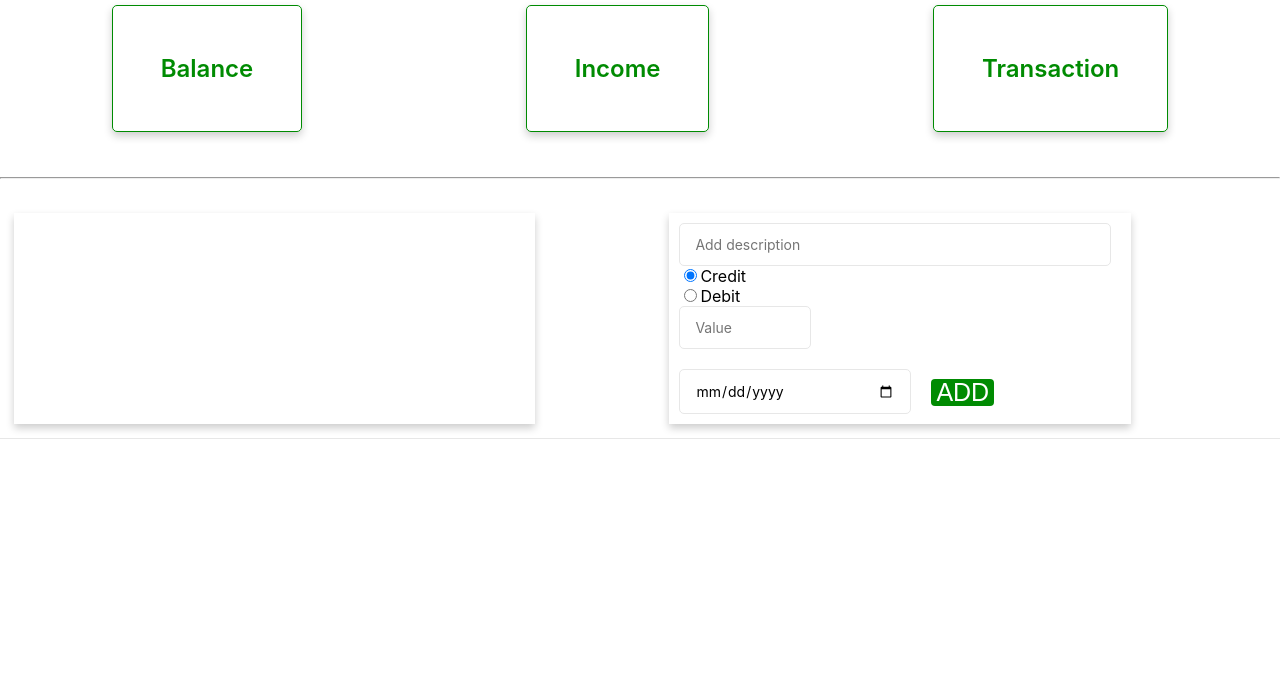
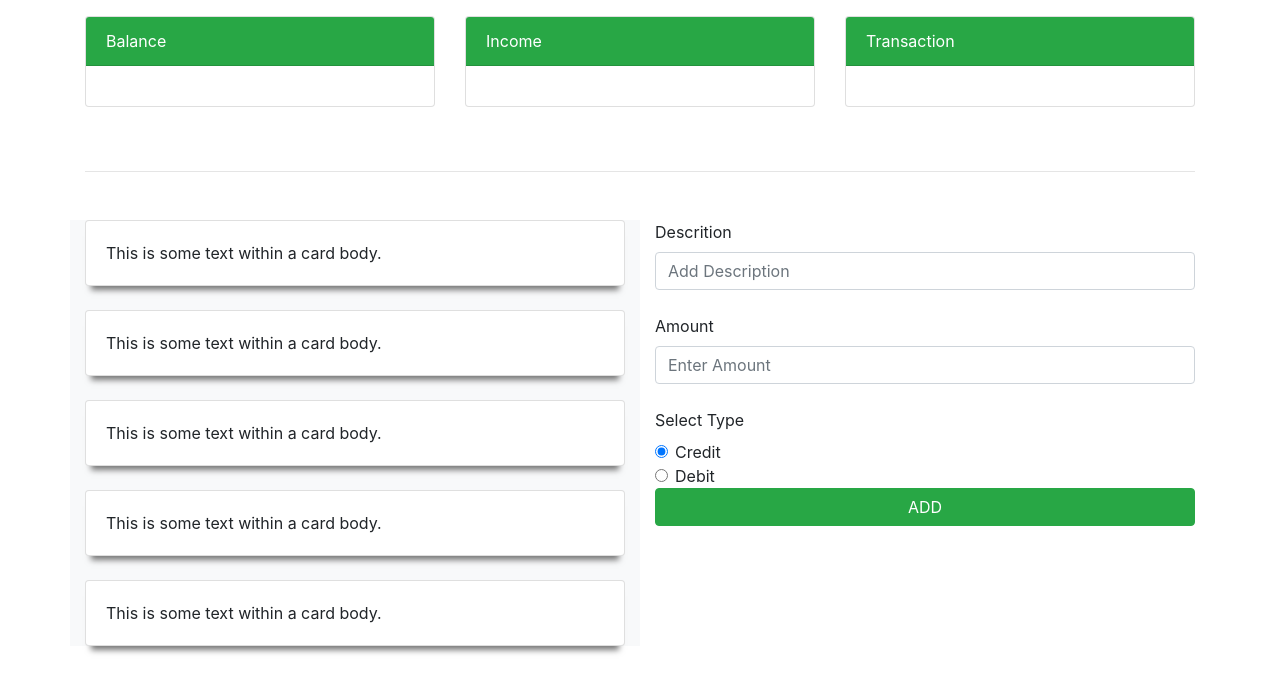
Before and after one commit to Gargi-123/Expense-Manager-React, a React (Create React App) app: page /dashboard in a window 1280 px wide. Shown: the top 692 px of the page. Built offline with nearby package versions, Linux system fonts and the light colour scheme; the HTML template or start-up script is replaced by a standard one.

Commit message:
modified Dashboard

```diff
--- a/src/App.js
+++ b/src/App.js
@@ -1,5 +1,5 @@
 import React from 'react';
-import styles from './App.module.css';
+//import styles from './App.module.css';
 import PublicRoutes from "./routes/PublicRoutes";
 
 function App() {
--- a/src/Components/authentication/Form.jsx
+++ b/src/Components/authentication/Form.jsx
@@ -97,7 +97,7 @@ class Form extends Component {
   }
 }
 
-const mapStateToProps = () => ({});
+//const mapStateToProps = () => ({});
 
 const mapDispatchToProps = (dispatch) => ({
   registerUser: (payload) => dispatch(registerUser(payload)),
--- a/src/Components/dashboard/Dashboard.jsx
+++ b/src/Components/dashboard/Dashboard.jsx
@@ -1,50 +1,103 @@
 import React from "react"
-import { Layout, Balance, ListTransaction, Income, Transaction, Add, AddContainer,AddDate, AddType, AddDescription, AddValue, AddButton } from "./Styles.jsx"
+import "../../../node_modules/bootstrap/dist/css/bootstrap.min.css"
 
-function Dashboard() {
-    return (
-        <div>
-            <Layout>
-                <Balance>
-                    Balance
-                </Balance>
-                <Income>
-                    Income
-              </Income>
-                <Transaction>
-                    Transaction
-              </Transaction>
-            </Layout>
-            <hr />
 
-            <Add>
-                <ListTransaction>
 
-                </ListTransaction>
-                <AddContainer>
+class Dashboard extends React.Component {
+    constructor(props) {
+        super(props)
+        this.state = {
 
-                    <AddDescription type="text" placeholder="Add description"  >
-                    </AddDescription>
-                    <br />
-                    <input type="radio" id="credit" name="credit" value="credit"
-                        checked />
-                    <label for="credit">Credit</label>
-                    <br />
-                    <input type="radio" id="debit" name="debit" value="debit" />
-                    <label for="debit">Debit</label>
-                    <br/>
-                    <AddValue type="number" placeholder="Value"></AddValue>
-                    <br/>
-                    <br/>
-                    <AddDate type="date" name="trip-start"
-                        value="date"></AddDate>
-                    <AddButton>ADD</AddButton>
-                </AddContainer>
-            </Add>
+        }
+    }
 
-        </div>
-    )
 
+    render() {
+        return (
+            <div className="container">
+                <div className="row mt-3 mb-5">
+                    <div className="col">
+                        <div className="card text-white rounded mb-3 ">
+                            <div className="card-header bg-success">Balance</div>
+                            <div className="card-body">
+                            </div>
+                        </div>
+                    </div>
+                    <div className="col">
+                        <div className="card text-white rounded mb-3">
+                            <div className="card-header bg-success">Income</div>
+                            <div className="card-body">
+                            </div>
+                        </div>
+                    </div>
+
+                    <div className="col">
+                        <div className="card text-white rounded mb-3">
+                            <div className="card-header bg-success">Transaction</div>
+                            <div className="card-body">
+                            </div>
+                        </div>
+                    </div>
+                </div>
+                <hr />
+                <div className="row mt-5">
+                    <div className="col bg-light">
+                        <div class="card" style={{"boxShadow":" 0 10px 6px -6px #777"}}>
+                            <div class="card-body">
+                                This is some text within a card body.
+                            </div>
+                        </div>
+                        <br/>
+                        <div class="card" style={{"boxShadow":" 0 10px 6px -6px #777"}}>
+                            <div class="card-body">
+                                This is some text within a card body.
+                            </div>
+                        </div>
+                        <br/>
+                        <div class="card" style={{"boxShadow":" 0 10px 6px -6px #777"}}>
+                            <div class="card-body">
+                                This is some text within a card body.
+                            </div>
+                        </div>
+                        <br/>
+                        <div class="card" style={{"boxShadow":" 0 10px 6px -6px #777"}}>
+                            <div class="card-body">
+                                This is some text within a card body.
+                            </div>
+                        </div>
+                        <br/>
+                        <div class="card" style={{"boxShadow":" 0 10px 6px -6px #777"}}>
+                            <div class="card-body">
+                                This is some text within a card body.
+                            </div>
+                        </div>
+
+                    </div>
+                    <div className="col">
+                        <label>Descrition</label>
+                        <input type="text" class="form-control" placeholder="Add Description" />
+                        <br/>
+                        <label>Amount</label>
+                        <input type="text" class="form-control" placeholder="Enter Amount" />
+                        <br/>
+                        <label>Select Type</label>
+                        <div class="form-check">
+                            <input class="form-check-input" type="radio" name="exampleRadios" id="exampleRadios1" value="option1" checked />
+                            <label class="form-check-label" for="exampleRadios1">
+                                Credit
+                                 </label>
+                        </div>
+                        <div class="form-check">
+                            <input class="form-check-input" type="radio" name="exampleRadios" id="exampleRadios2" value="option2" />
+                            <label class="form-check-label" for="exampleRadios2">
+                                Debit
+                                    </label>
+                        </div>
+                        <button className="btn btn-success btn-block">ADD</button>
+                    </div>
+                </div>
+            </div>
+        )
+    }
 }
-
 export default Dashboard
--- a/src/Components/dashboard/Styles.jsx
+++ /dev/null
@@ -1,154 +0,0 @@
-
-import styled from "styled-components";
-
-
-
-//Top Part
-export const Layout = styled.div`
- display: flex;
- flex-direction: row;
- flex-wrap: wrap;
-  justify-content:space-around;
-  margin-bottom:40px;
-`;
-
-export const Balance=styled.div`
-color:#008B02;
-padding: 3rem;
-font-size: 24px;
-font-weight: 600;
-border: 1px solid #008B02;
-border-radius: 5px;
-margin: 5px;
-box-shadow: 0 4px 8px 0 rgba(0, 0, 0, 0.2);
-&:hover {
-   cursor: pointer;
-   filter: brightness(1.75);
- }
-`;
-
-
-export const Income =styled.div`
- color:#008B02;
- padding: 3rem;
- font-size: 24px;
- font-weight: 600;
- border: 1px solid #008B02;
- border-radius: 5px;
- margin: 5px;
- box-shadow: 0 4px 8px 0 rgba(0, 0, 0, 0.2);
- &:hover {
-    cursor: pointer;
-    filter: brightness(1.75);
-  }
-`;
-export const Transaction=styled.div`
- color:#008B02;
- padding: 3rem;
- font-size: 24px;
- font-weight: 600;
- border: 1px solid #008B02;
- border-radius: 5px;
- margin: 5px;
- box-shadow: 0 4px 8px 0 rgba(0, 0, 0, 0.2);
- &:hover {
-    cursor: pointer;
-    filter: brightness(1.75);
-  }
-`;
-
-
-export const Add=styled.div`
-margin-top:20px;
-display:flex;
-padding: 14px;
-border-bottom: 1px solid #e7e7e7;
-justify-content:space-around;
-`;
-export const AddContainer=styled.div`
- margin: 0 auto;
- box-shadow: 0 4px 8px 0 rgba(0, 0, 0, 0.2);
- padding:10px
-
-`;
-
-
-export const AddType=styled.select`
-width: 55px;
-border: 1px solid #e7e7e7;
-height: 44px;
-font-size: 18px;
-color: inherit;
-background-color: #fff;
-margin-right: 10px;
-font-weight: 300;
-transition: border 0.3s;
-`;
-
-
-export const AddDescription=styled.input`
-width: 400px;
-border: 1px solid #e7e7e7;
-background-color: #fff;
-color: inherit;
-font-family: inherit;
-font-size: 14px;
-padding: 12px 15px;
-margin-right: 10px;
-border-radius: 5px;
-transition: border 0.3s;
-`
-export const AddDate=styled.input`
-width: 200px;
-border: 1px solid #e7e7e7;
-background-color: #fff;
-color: inherit;
-font-family: inherit;
-font-size: 14px;
-padding: 12px 15px;
-margin-right: 10px;
-border-radius: 5px;
-transition: border 0.3s;
-`
-
-
-export const AddValue=styled.input`
-width: 100px;
-border: 1px solid #e7e7e7;
-background-color: #fff;
-color: inherit;
-font-family: inherit;
-font-size: 14px;
-padding: 12px 15px;
-margin-right: 10px;
-border-radius: 5px;
-transition: border 0.3s;
-
-`
-export const AddButton =styled.button`
-font-size: 25px;
-background: none;
-border: none;
-color: #28B9B5;
-cursor: pointer;
-display: inline-block;
-vertical-align: middle;
-line-height: 1.1;
-margin-left: 10px;
-&:hover {
-    cursor: pointer;
-    filter: brightness(1.75);
-  }
-  padding: 0px 5px 0px 5px;
-  border: none;
-  border-radius: 4px;
-  background: ${(props) => props.del ? "#b80000": "#008b02" };
-  color: #fff;
-  font-weight: 100
-`
-
-export const ListTransaction=styled.div`
-width: 40%;
-box-shadow: 0 4px 8px 0 rgba(0, 0, 0, 0.2);
- padding:10px
-`
```
Also changed, not shown: package.json (+7 -1 lines), src/redux/DashboardReducer/actionTypes.js (deleted), src/redux/DashboardReducer/actions.js (deleted), src/redux/DashboardReducer/reducer.js (deleted).
